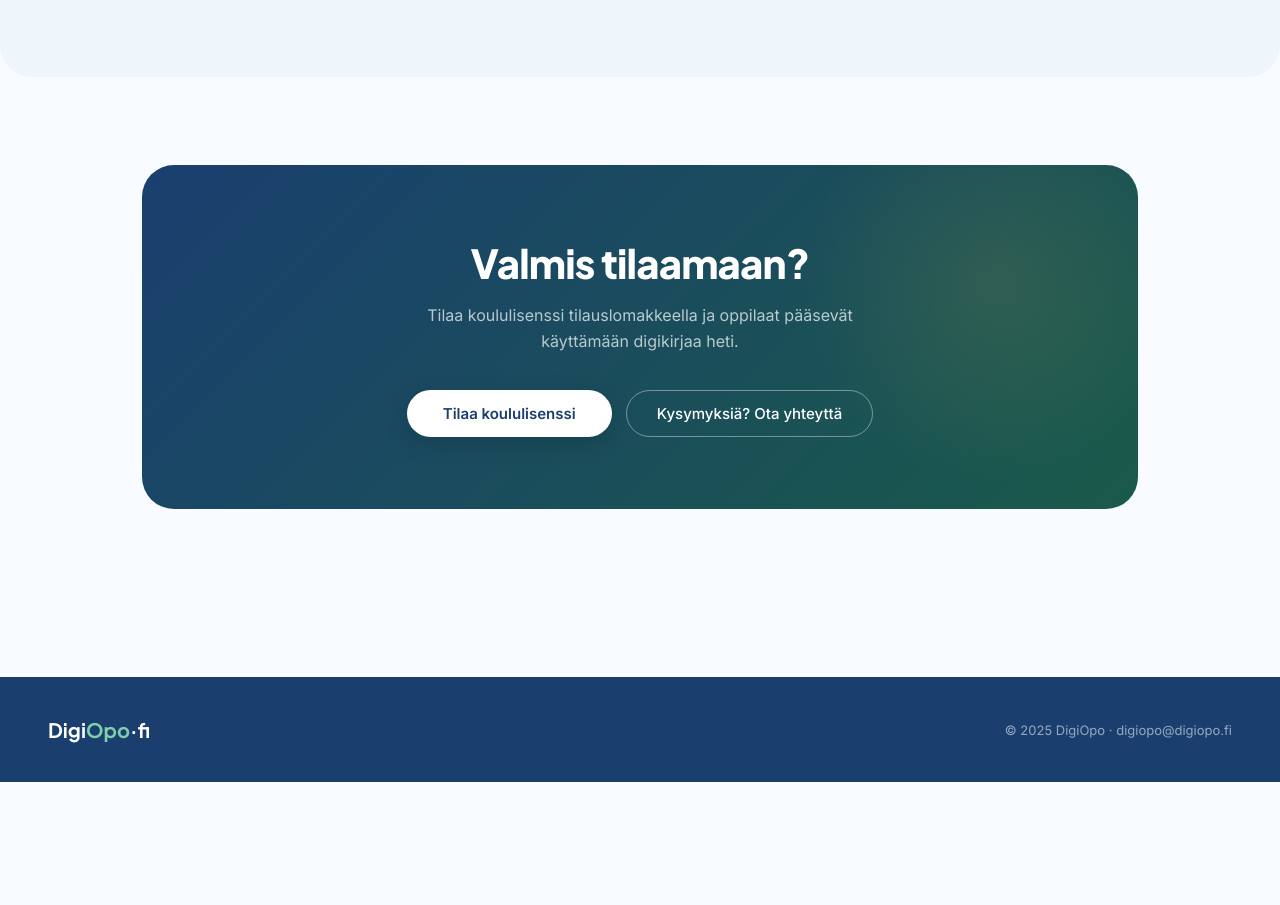
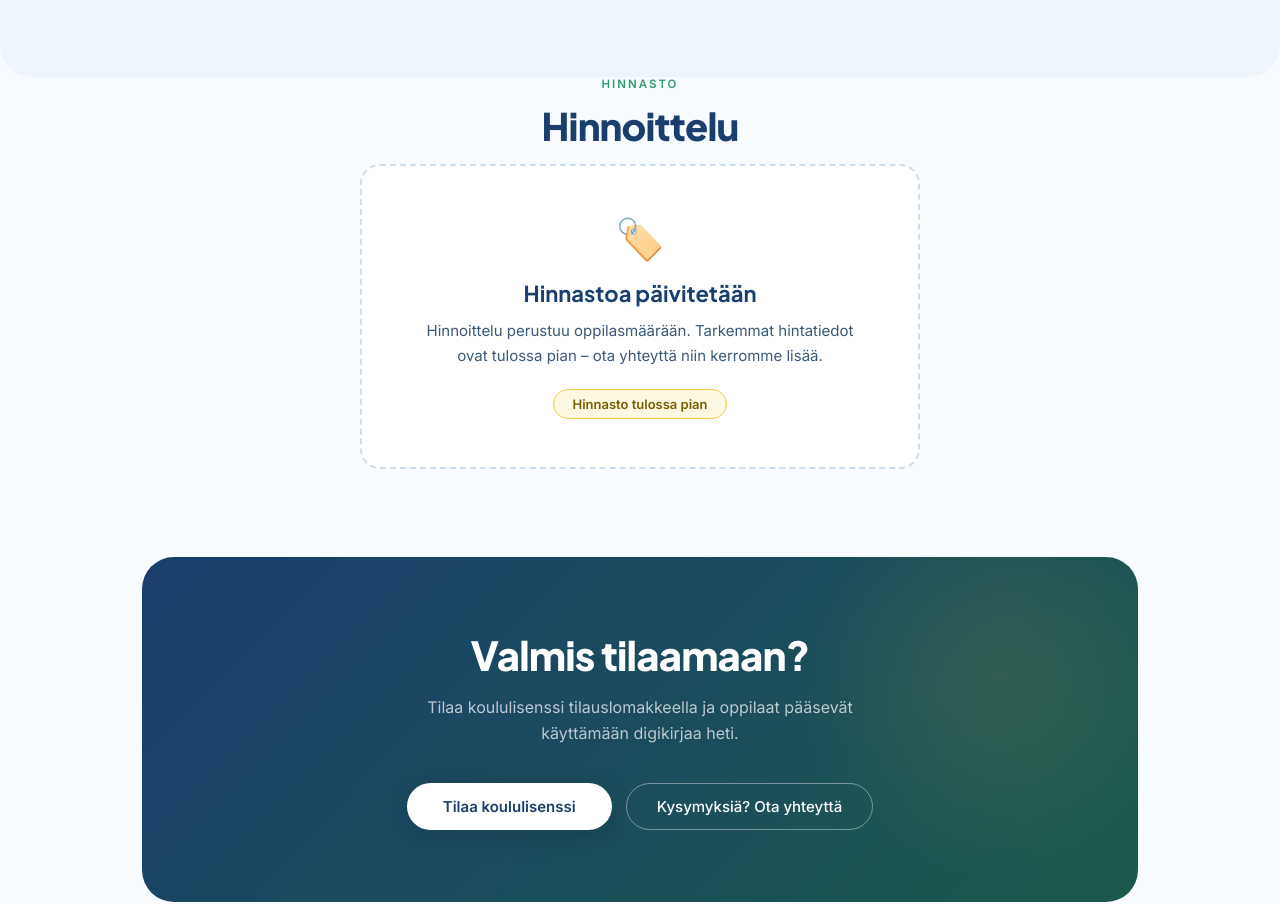
Before and after one commit to swan27768/digiopo-home, a plain HTML site: page digikirja.html in a window 1280 px wide. Shown: the part 1748-2653 px from the top of the page. Before the commit the page ends 2530 px from the top, so only its background shows below. Drawn offline with Linux system fonts and the light colour scheme.

Commit message:
Hinnasto lisätty

```diff
--- a/digikirja.html
+++ b/digikirja.html
@@ -150,6 +150,28 @@
   .feature-item h4 { font-family: 'Plus Jakarta Sans', sans-serif; font-size: 15px; font-weight: 700; color: var(--blue-deep); margin-bottom: 6px; }
   .feature-item p { font-size: 13.5px; color: var(--text-mid); line-height: 1.6; }
 
+  /* HINNASTO */
+  .hinnasto-box {
+    background: #fff;
+    border: 2px dashed rgba(107,163,216,0.35);
+    border-radius: 20px; padding: 48px;
+    text-align: center; max-width: 560px;
+    margin: 0 auto;
+  }
+  .hinnasto-icon { font-size: 40px; margin-bottom: 16px; }
+  .hinnasto-box h3 {
+    font-family: 'Plus Jakarta Sans', sans-serif;
+    font-size: 22px; font-weight: 700;
+    color: var(--blue-deep); margin-bottom: 12px;
+  }
+  .hinnasto-box p { font-size: 15px; color: var(--text-mid); line-height: 1.65; }
+  .hinnasto-badge {
+    display: inline-block; margin-top: 20px;
+    background: var(--yellow-pale); border: 1px solid #f5c842;
+    color: #7a5c00; font-size: 13px; font-weight: 600;
+    padding: 6px 18px; border-radius: 20px;
+  }
+
   /* CTA */
   .cta-dark {
     background: linear-gradient(135deg, var(--blue-deep) 0%, #1a5a4a 100%);
@@ -298,6 +320,20 @@
   </div>
 </div>
 
+<!-- HINNASTO -->
+<div class="section" style="padding-top: 0; padding-bottom: 0;">
+  <div style="text-align: center; margin-bottom: 12px;">
+    <div class="section-label">Hinnasto</div>
+    <h2 class="section-title" style="max-width: 100%; text-align: center;">Hinnoittelu</h2>
+  </div>
+  <div class="hinnasto-box">
+    <div class="hinnasto-icon">🏷️</div>
+    <h3>Hinnastoa päivitetään</h3>
+    <p>Hinnoittelu perustuu oppilasmäärään. Tarkemmat hintatiedot ovat tulossa pian – ota yhteyttä niin kerromme lisää.</p>
+    <div class="hinnasto-badge">Hinnasto tulossa pian</div>
+  </div>
+</div>
+
 <!-- CTA -->
 <div class="section">
   <div class="cta-dark">
@@ -313,7 +349,7 @@
 <!-- FOOTER -->
 <footer>
   <div class="footer-logo">Digi<span>Opo</span>·fi</div>
-  <div>© 2025 DigiOpo · <a href="mailto:digiopo@digiopo.fi">digiopo@digiopo.fi</a></div>
+  <div>© 2026 DigiOpo · <a href="mailto:digiopo@digiopo.fi">digiopo@digiopo.fi</a></div>
 </footer>
 
 <script>
```
